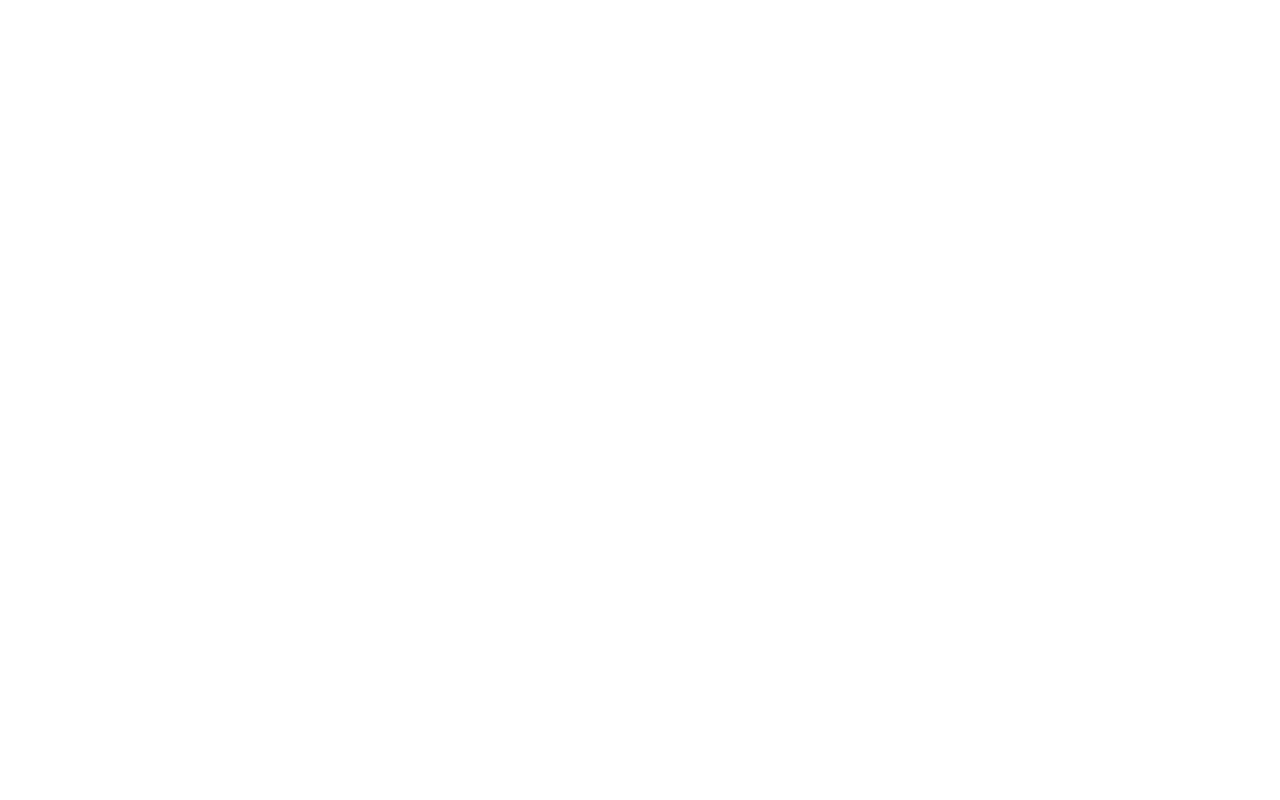
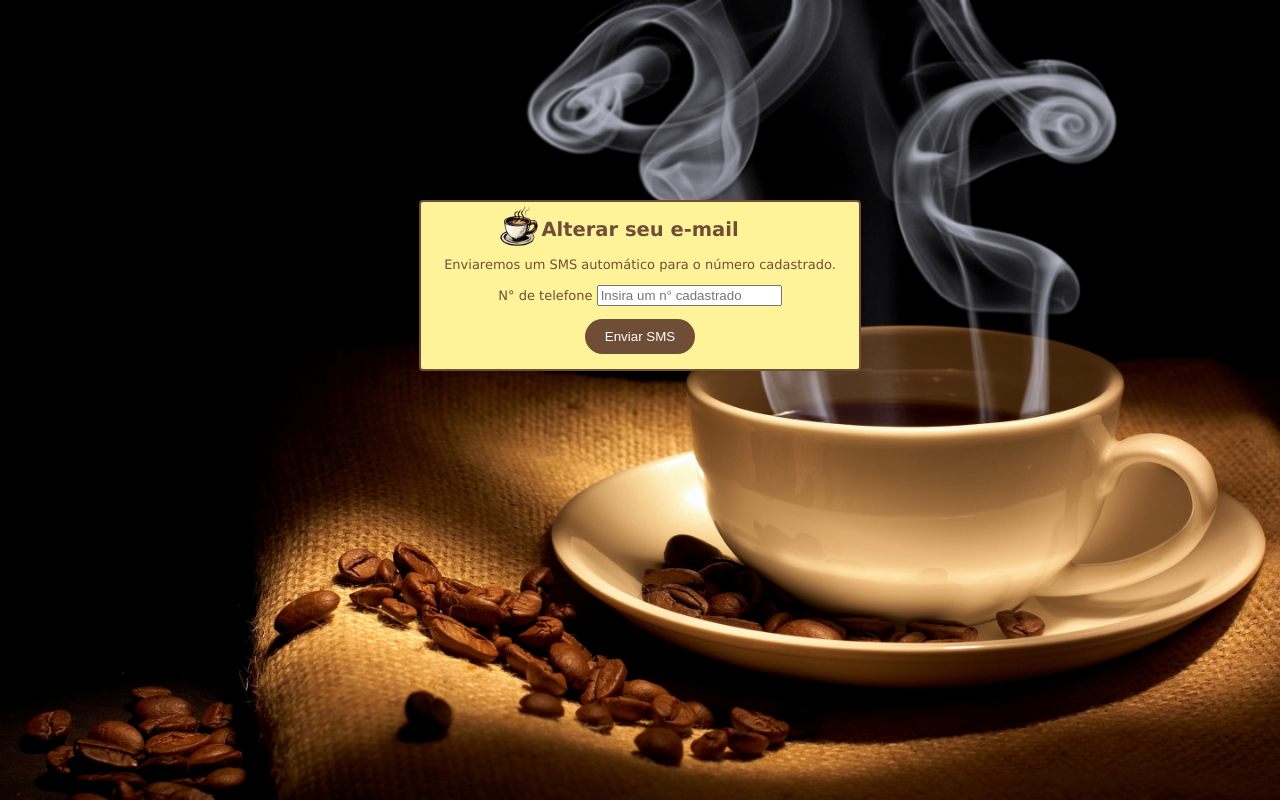
Before and after one commit to Omelete-Man/tarefinha-lmao, a plain HTML site: page emailAlt.html in a window 1280 px wide. Drawn offline with Linux system fonts and the light colour scheme.

Commit message:
Criada pag de alt. de email; Alterações breves

```diff
--- a/emailAlt.html
+++ b/emailAlt.html
@@ -4,8 +4,26 @@
     <meta charset="UTF-8">
     <meta name="viewport" content="width=device-width, initial-scale=1.0">
     <title>Alteração de e-mail</title>
+    <link rel="stylesheet" href="index.css">
+<style>
+    body{
+        background-image: url(imagens/cafe.jpg);
+        background-size: cover;
+    }
+
+    .texto{
+        background-position: 19% 0%;
+    }
+</style>
 </head>
 <body>
-
+    <div class="input">
+        <form class="texto">
+            <h2>Alterar seu e-mail</h2>
+            <p>Enviaremos um SMS automático para o número cadastrado.</p>
+            <p>N° de telefone <input type="text" placeholder="Insira um n° cadastrado"></p>
+            <button class="button">Enviar SMS</button><br><br>
+        </form>
+    </div>
 </body>
 </html>
```
Also changed, not shown: passwordRec.html (+2 -2 lines), registro.html (+5 -4 lines), imagens/cafe.jpg (added).
